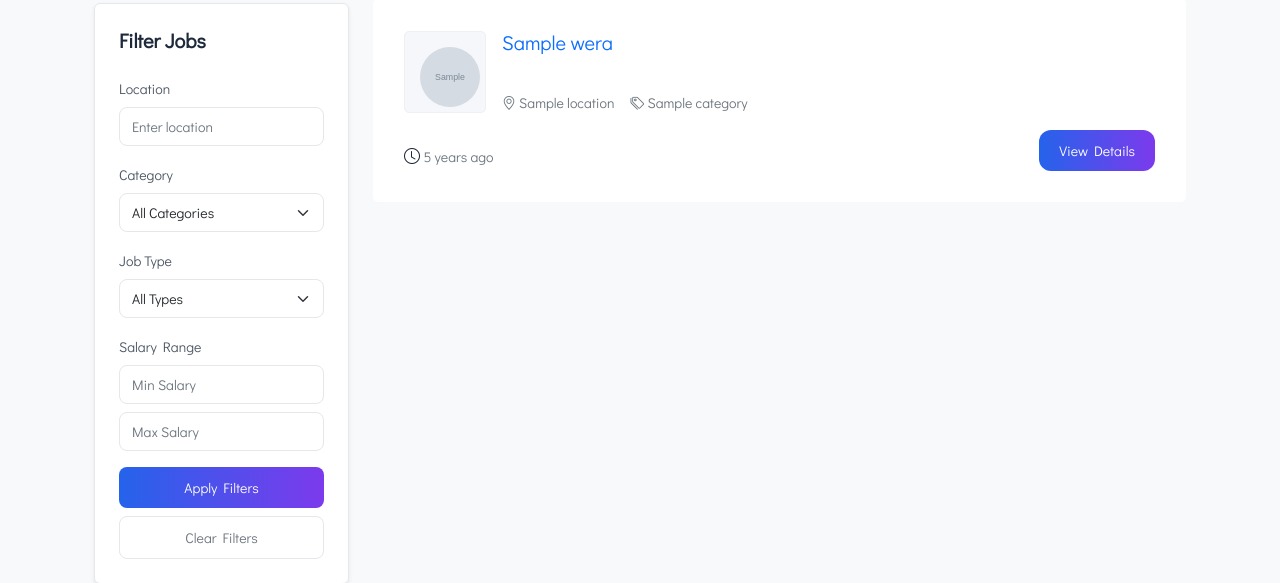
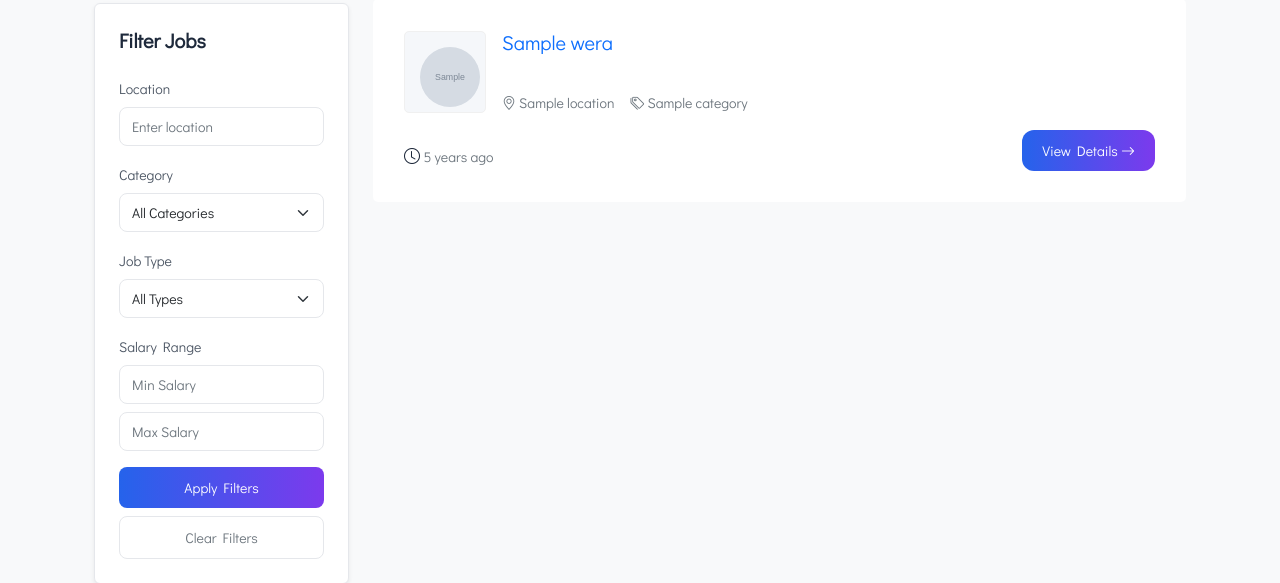
Before and after one commit to limit-group/wera, a Django app: page / in a window 1280 px wide. Shown: the part 148-731 px from the top of the page. Run offline with Django 5.2, Linux system fonts and the light colour scheme; tables that the repository leaves empty hold one stand-in row (values such as "Sample post"); grey boxes marked "Sample" are stand-in pictures; some libraries are stand-ins or nearby versions.

Commit message:
fix: add arrow right on view details

```diff
--- a/wera/templates/wera/index.html
+++ b/wera/templates/wera/index.html
@@ -171,7 +171,7 @@
                     <div class="date">
                       <i class="bi bi-clock"></i> <small class="text-muted" data-created-at="{{ j.created_at|date:'c' }}"></small>
                     </div>
-                    <a href="{% url 'wera_detail' j.slug %}" class="btn btn-primary btn-sm">View Details</a>
+                    <a href="{% url 'wera_detail' j.slug %}" class="btn btn-primary btn-sm">View Details <i class="bi bi-arrow-right"></i></a>
                     <!-- <a href="{% url 'wera_detail' j.slug %}" class="btn btn-dark btn-sm">Apply</a> -->
                   </div>
                 </div>
```
